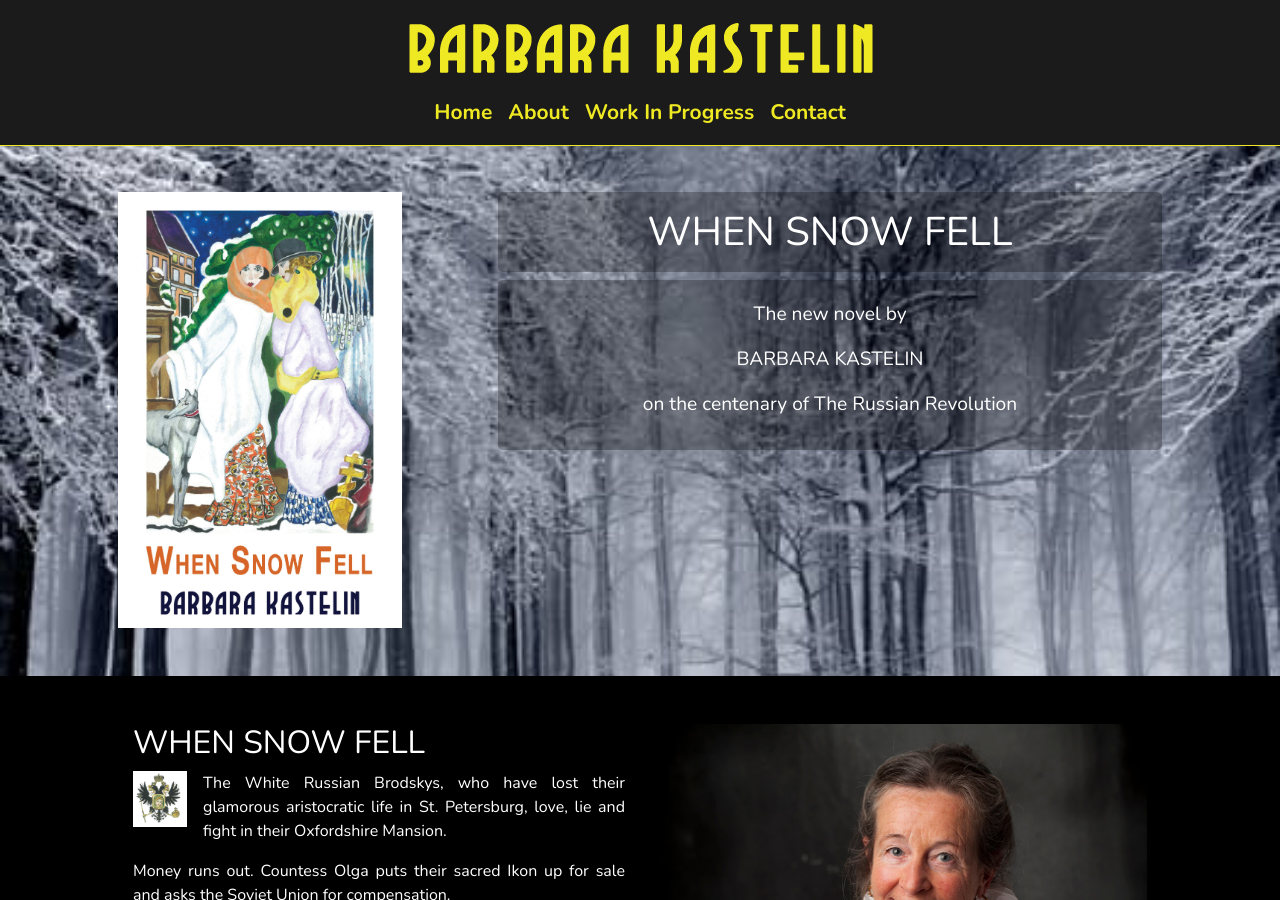
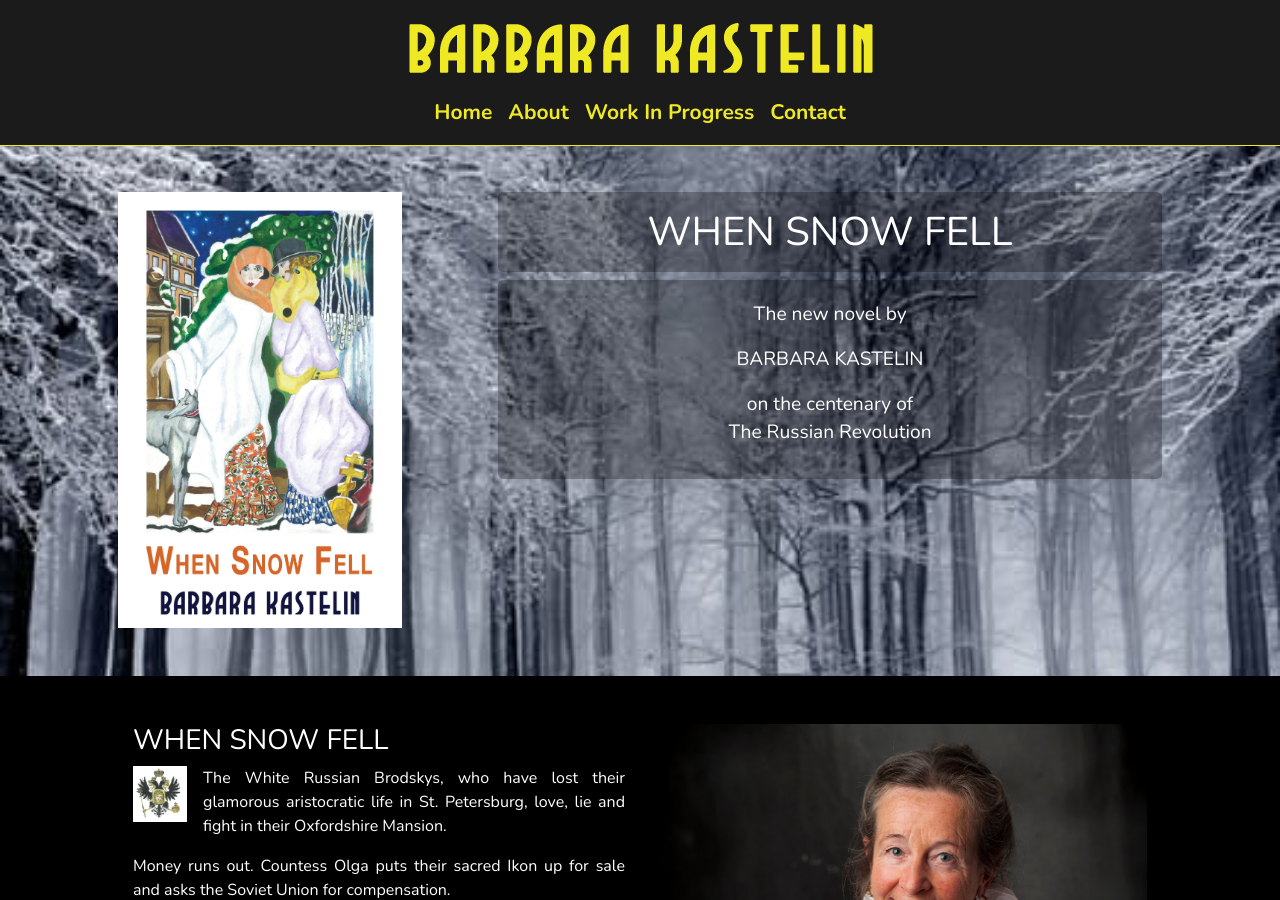
Before and after one commit to mgsmith57/barbarakastelin, a Jekyll site: the page built from index.html, in a window 1280 px wide and 900 px high. Built offline with Jekyll 4.4.1, drawn with Linux system fonts in a browser that asks for light colours; nearby versions of some CDN libraries.

Commit message:
Minor heading styling changes for mobile

```diff
--- a/index.html
+++ b/index.html
@@ -10,7 +10,7 @@
                     <div class="section tbg-dark p-3">
                         <p class="pt-1">The new novel by</p>
                         <p>BARBARA KASTELIN</p>
-                        <p>on the centenary of The Russian Revolution</p>
+                        <p>on the centenary of<br> The Russian Revolution</p>
                     </div>
                 </div>
             </div>
@@ -22,7 +22,7 @@
 <div class="container">
     <section class="row p-4 p-lg-5">
         <div class="col-md-6 text-justify">
-            <h2>WHEN SNOW FELL</h2>
+            <h3 class="text-left">WHEN SNOW FELL</h3>
             <img class="float-left pr-3 pb-2" width="70px" src="/img/eagle.png" />
             <p>The White Russian Brodskys, who have lost their glamorous aristocratic life in St. Petersburg, love, lie and fight in their Oxfordshire Mansion.</p>
             <p>Money runs out. Countess Olga puts their sacred Ikon up for sale and asks the Soviet Union for compensation.</p>
@@ -58,7 +58,7 @@
 <div class="container">
     <section class="row p-4 p-lg-5">
         <div class="col-md-6 text-justify">
-            <h2>THE PARROT TREE</h2>
+            <h3 class="text-left">THE PARROT TREE</h3>
             <p>A lost key in a suit pocket opens many doors for Vivien when she decided to find its owner…</p>
             <p>The planet’s ancient forest has powers over mankind still. To preserve it is the dying wish of the Baron von Keyserling. Filming in the jungle encounters obstacles, greater even than the model Leandra and her tantrums.</p>
             <p>A love affair blossoms amidst parrots, butterflies and passion flowers.</p>
```
